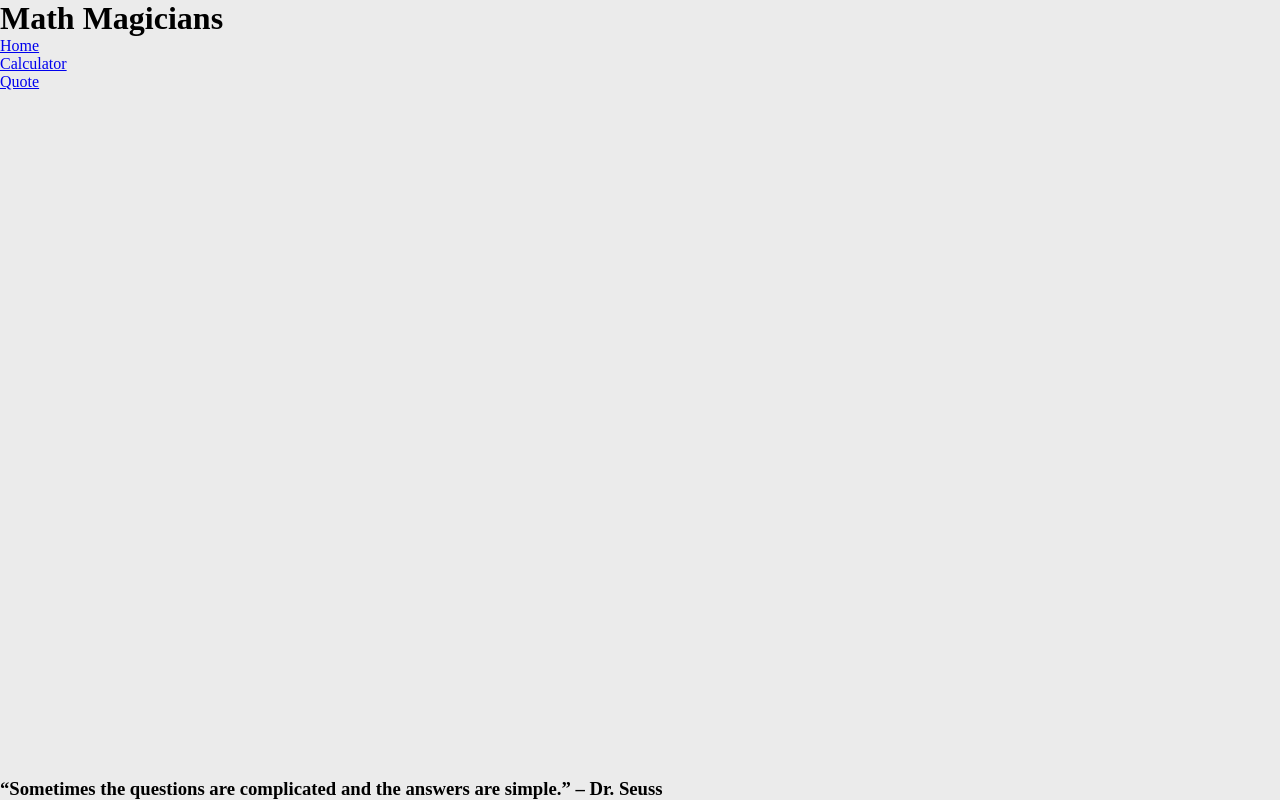
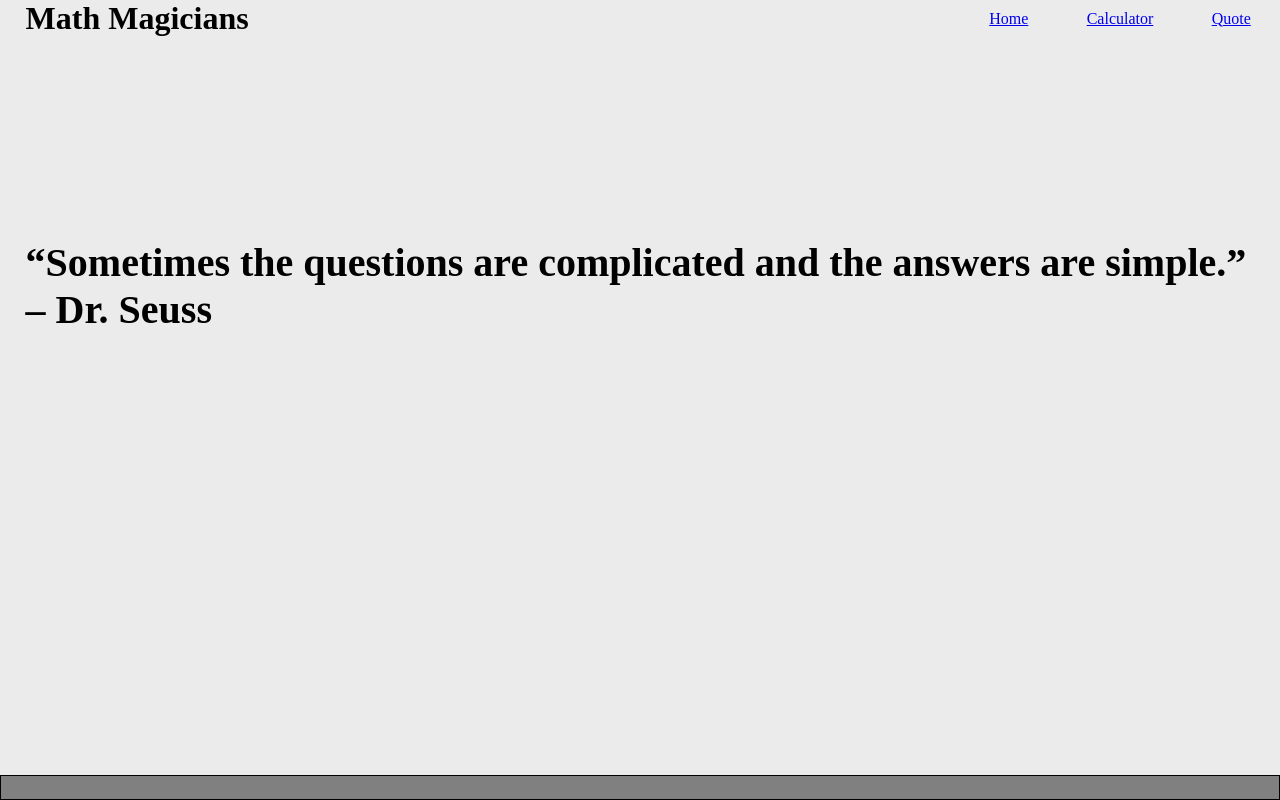
Before and after one commit to lucas-crodrigues/mathmagicians, a React (Create React App) app: page /quote in a window 1280 px wide. Built offline with nearby package versions, Linux system fonts and the light colour scheme.

Commit message:
Update styling for the quote section

```diff
--- a/src/Quote.js
+++ b/src/Quote.js
@@ -1,20 +1,20 @@
-import { Link } from 'react-router-dom';
+import Header from './components/Header';
+import Footer from './components/Footer';
+import './Page.css';
 
 const Quote = () => (
   <div className="quote">
-    <header>
-      <h1>Math Magicians</h1>
-      <nav>
-        <Link to="/">Home</Link>
-      </nav>
-      <nav>
-        <Link to="/calculator">Calculator</Link>
-      </nav>
-      <nav>
-        <Link to="/quote">Quote</Link>
-      </nav>
-    </header>
-    <h3>“Sometimes the questions are complicated and the answers are simple.” – Dr. Seuss</h3>
+    <Header />
+    <h3
+      style={{
+        margin: '4vh 2vw',
+        fontSize: '40px',
+        paddingBottom: '30vh',
+      }}
+    >
+      “Sometimes the questions are complicated and the answers are simple.” – Dr. Seuss
+    </h3>
+    <Footer />
   </div>
 );
 
```
